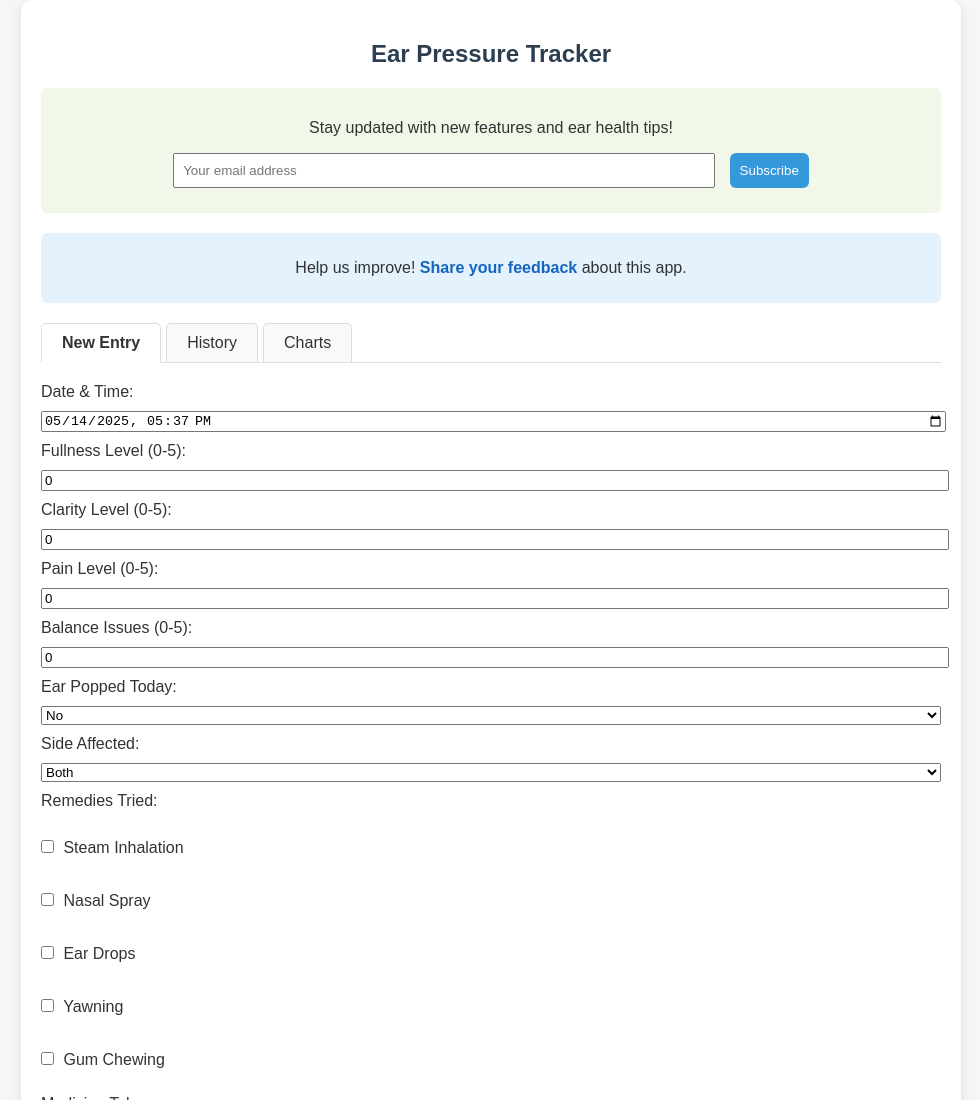
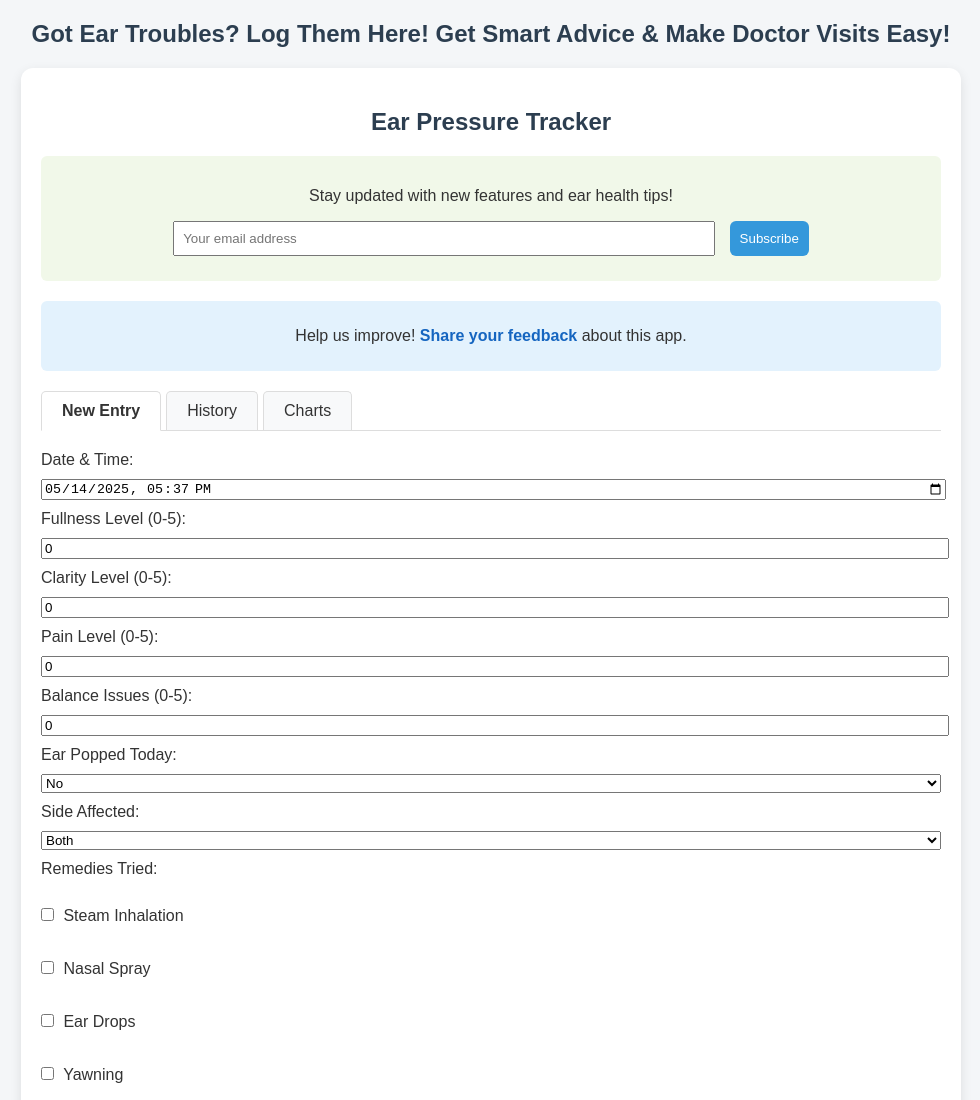
Before and after one commit to Ccodemedia/Ear-Pressure-tracker-, a plain HTML site: page index.html in a window 1280 px wide. Shown: the top 1100 px of the page, without its empty margins (149-1129 px from the left). Drawn offline with nearby package versions, Linux system fonts and the light colour scheme.

Commit message:
Update index.html

```diff
--- a/index.html
+++ b/index.html
@@ -4,6 +4,7 @@
   <meta charset="UTF-8" />
   <meta name="viewport" content="width=device-width, initial-scale=1.0" />
   <title>Ear Pressure Tracker</title>
+  <h2>Got Ear Troubles? Log Them Here! Get Smart Advice & Make Doctor Visits Easy!</h2>
   <!-- Google Analytics -->
   <script async src="https://www.googletagmanager.com/gtag/js?id=G-MEASUREMENT_ID"></script>
   <script>
```
